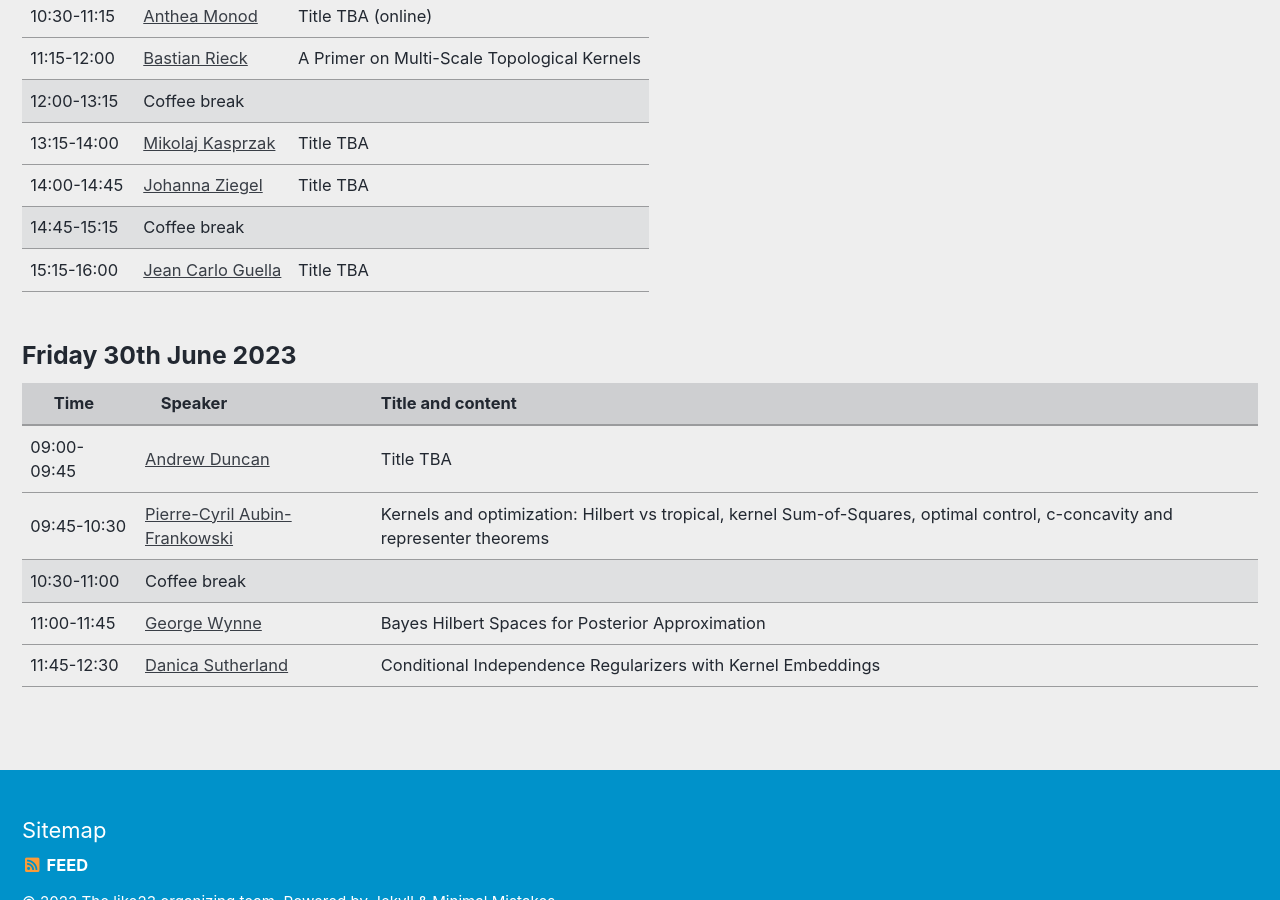
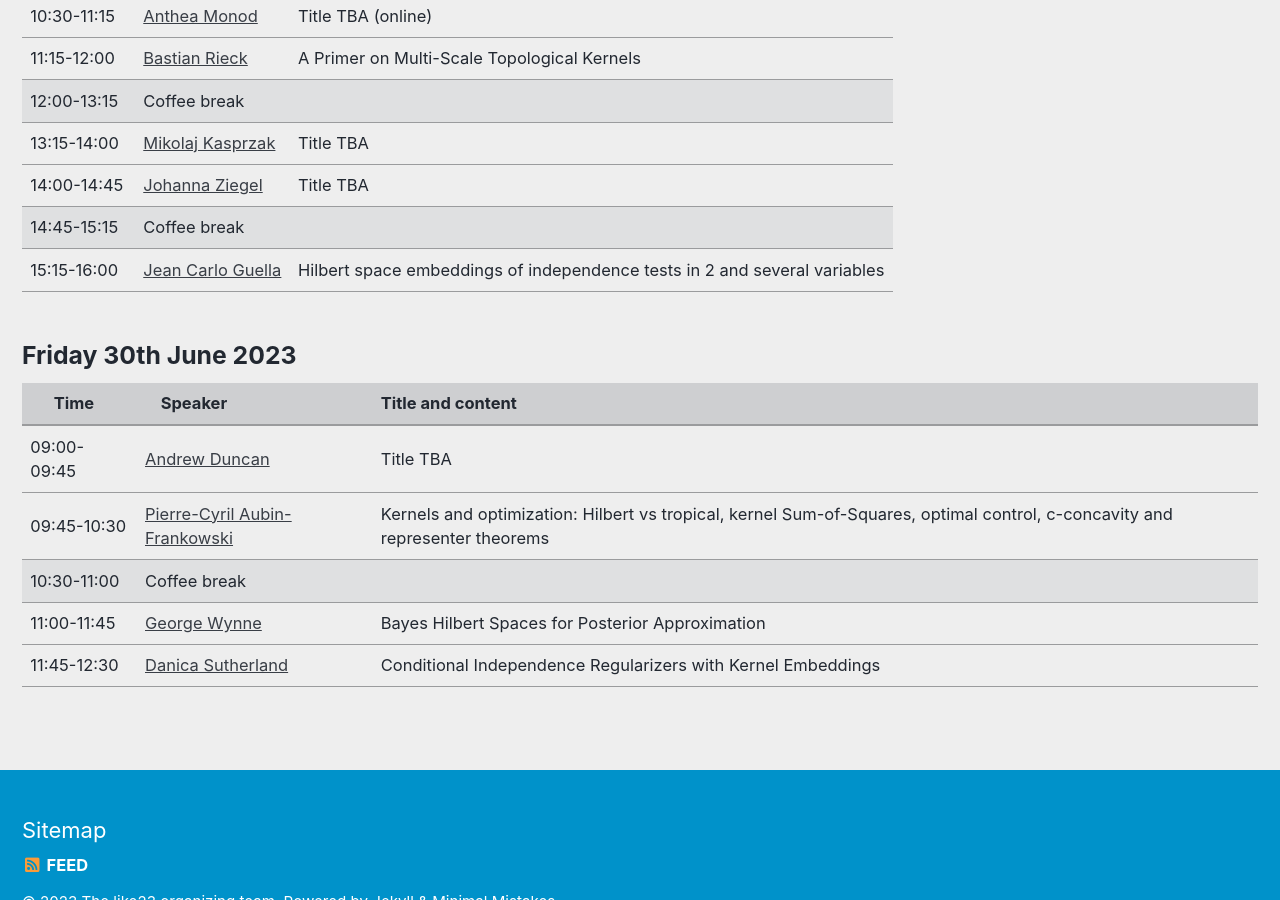
Before and after one commit to LIKE23-Bern/LIKE23-Bern.github.io, a Jekyll site: the page built from _pages/program.md, in a window 1280 px wide and 900 px high, scrolled down 2550 px. Built offline with Jekyll 4.4.1, drawn with Linux system fonts in a browser that asks for light colours; cached includes are drawn as plain includes.

Commit message:
Update program.md

```diff
--- a/_pages/program.md
+++ b/_pages/program.md
@@ -420,7 +420,7 @@ header:
 		    <a href="https://jeanguella.wixsite.com/jeanguella" target="_blank">Jean Carlo Guella</a>
 		</td>
 		<td>
-		    Title TBA
+		    Hilbert space embeddings of independence tests in 2 and several variables
 	    </td>
 	</tr>
 </tbody>
```
